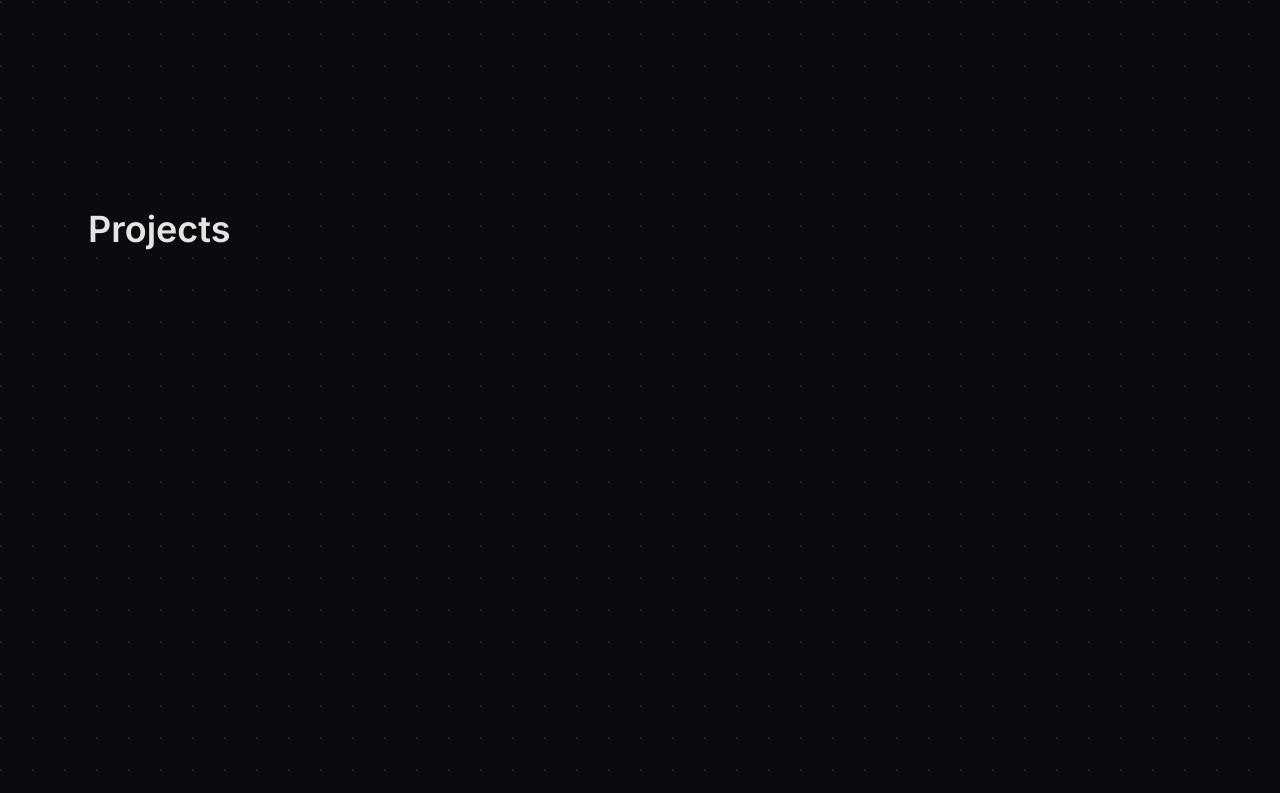
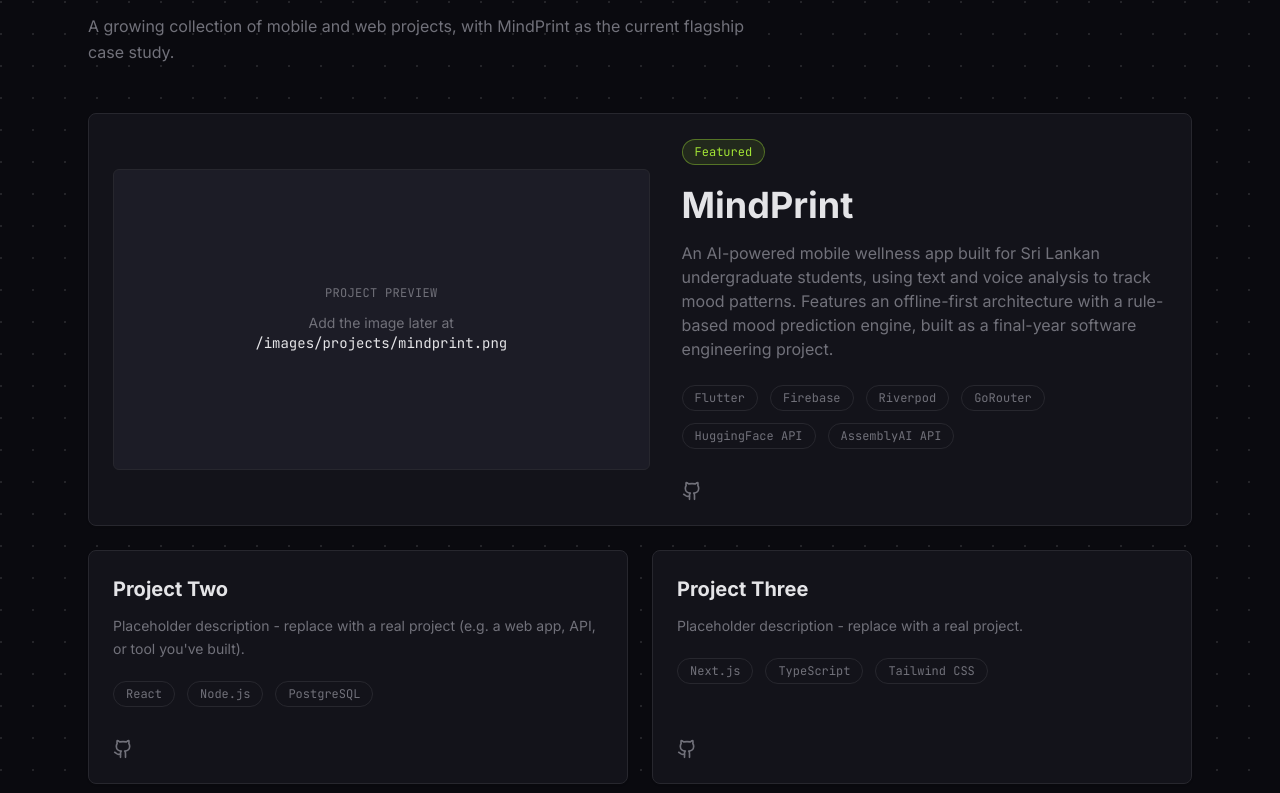
Before and after one commit to ghsenu/Portfolio, a Next.js app: page / in a window 1280 px wide. Shown: the part 2527-3320 px from the top of the page. Built offline with nearby package versions, Linux system fonts and the light colour scheme.

Commit message:
feat: add Projects section with featured MindPrint project and project grid

```diff
--- a/components/sections/Projects.tsx
+++ b/components/sections/Projects.tsx
@@ -1,7 +1,178 @@
+"use client";
+
+import { motion, type Variants } from "framer-motion";
+import { ExternalLink, Github } from "lucide-react";
+import { projects } from "@/data/projects";
+import { Badge } from "@/components/ui/Badge";
+import { Card } from "@/components/ui/Card";
+import { SectionHeading } from "@/components/ui/SectionHeading";
+
+const containerVariants: Variants = {
+  hidden: {},
+  visible: {
+    transition: {
+      staggerChildren: 0.1,
+    },
+  },
+};
+
+const cardVariants: Variants = {
+  hidden: { opacity: 0, y: 24 },
+  visible: {
+    opacity: 1,
+    y: 0,
+    transition: {
+      duration: 0.5,
+      ease: "easeOut",
+    },
+  },
+};
+
+const featuredProject = projects.find((project) => project.featured);
+const standardProjects = projects.filter((project) => !project.featured);
+
+function ProjectLinks({
+  githubUrl,
+  liveUrl,
+}: {
+  githubUrl?: string;
+  liveUrl?: string;
+}) {
+  return (
+    <div className="flex items-center gap-3">
+      {githubUrl ? (
+        <a
+          href={githubUrl}
+          target="_blank"
+          rel="noreferrer"
+          className="text-muted transition-colors hover:text-primary"
+          aria-label="View project on GitHub"
+        >
+          <Github className="h-5 w-5" aria-hidden="true" />
+        </a>
+      ) : null}
+      {liveUrl ? (
+        <a
+          href={liveUrl}
+          target="_blank"
+          rel="noreferrer"
+          className="text-muted transition-colors hover:text-primary"
+          aria-label="View live project"
+        >
+          <ExternalLink className="h-5 w-5" aria-hidden="true" />
+        </a>
+      ) : null}
+    </div>
+  );
+}
+
 export function Projects() {
   return (
-    <section id="projects" className="flex min-h-screen items-center py-24">
-      <h2 className="text-4xl font-semibold text-foreground">Projects</h2>
+    <section id="projects" className="py-24">
+      <div className="mx-auto max-w-6xl">
+        <SectionHeading
+          eyebrow="03. Projects"
+          title="Things I've Built"
+          description="A growing collection of mobile and web projects, with MindPrint as the current flagship case study."
+        />
+
+        <motion.div
+          variants={containerVariants}
+          initial="hidden"
+          whileInView="visible"
+          viewport={{ once: true, amount: 0.18 }}
+        >
+          {featuredProject ? (
+            <motion.div variants={cardVariants}>
+              <Card className="transition duration-300 hover:-translate-y-1 hover:border-primary/70 hover:shadow-lg hover:shadow-primary/10">
+                <div className="grid gap-8 lg:grid-cols-[1.05fr_0.95fr] lg:items-center">
+                  <div className="aspect-video overflow-hidden rounded-md border border-border bg-surfaceLight">
+                    <div className="flex h-full flex-col items-center justify-center gap-3 px-6 text-center">
+                      <p className="font-mono text-xs uppercase tracking-wide text-muted">
+                        Project Preview
+                      </p>
+                      <p className="max-w-sm text-sm text-muted">
+                        Add the image later at{" "}
+                        <span className="font-mono text-foreground">
+                          {featuredProject.imageUrl}
+                        </span>
+                      </p>
+                    </div>
+                  </div>
+
+                  <div>
+                    <Badge className="border-accent/40 bg-accent/10 text-accent">
+                      Featured
+                    </Badge>
+                    <h3 className="mt-5 text-3xl font-bold text-foreground md:text-4xl">
+                      {featuredProject.title}
+                    </h3>
+                    <p className="mt-4 text-sm leading-relaxed text-muted md:text-base">
+                      {featuredProject.description}
+                    </p>
+
+                    <div className="mt-6 flex flex-wrap gap-3">
+                      {featuredProject.techStack.map((tech) => (
+                        <Badge
+                          key={tech}
+                          className="transition duration-200 hover:scale-105 hover:border-primary hover:text-foreground"
+                        >
+                          {tech}
+                        </Badge>
+                      ))}
+                    </div>
+
+                    <div className="mt-8">
+                      <ProjectLinks
+                        githubUrl={featuredProject.githubUrl}
+                        liveUrl={featuredProject.liveUrl}
+                      />
+                    </div>
+                  </div>
+                </div>
+              </Card>
+            </motion.div>
+          ) : null}
+
+          <motion.div
+            className="mt-6 grid gap-6 md:grid-cols-2"
+            variants={containerVariants}
+          >
+            {standardProjects.map((project) => (
+              <motion.div key={project.id} variants={cardVariants}>
+                <Card className="flex h-full flex-col transition duration-300 hover:-translate-y-1 hover:border-primary/70 hover:shadow-lg hover:shadow-primary/10">
+                  <div className="flex-1">
+                    <h3 className="text-xl font-bold text-foreground">
+                      {project.title}
+                    </h3>
+                    <p className="mt-3 text-sm leading-relaxed text-muted">
+                      {project.description}
+                    </p>
+
+                    <div className="mt-5 flex flex-wrap gap-3">
+                      {project.techStack.map((tech) => (
+                        <Badge
+                          key={tech}
+                          className="transition duration-200 hover:scale-105 hover:border-primary hover:text-foreground"
+                        >
+                          {tech}
+                        </Badge>
+                      ))}
+                    </div>
+                  </div>
+
+                  <div className="mt-8">
+                    <ProjectLinks
+                      githubUrl={project.githubUrl}
+                      liveUrl={project.liveUrl}
+                    />
+                  </div>
+                </Card>
+              </motion.div>
+            ))}
+          </motion.div>
+        </motion.div>
+      </div>
     </section>
   );
 }
--- /dev/null
+++ b/data/projects.ts
@@ -0,0 +1,43 @@
+import type { Project } from "@/types";
+
+export const projects: Project[] = [
+  {
+    id: "mindprint",
+    title: "MindPrint",
+    description:
+      "An AI-powered mobile wellness app built for Sri Lankan undergraduate students, using text and voice analysis to track mood patterns. Features an offline-first architecture with a rule-based mood prediction engine, built as a final-year software engineering project.",
+    techStack: [
+      "Flutter",
+      "Firebase",
+      "Riverpod",
+      "GoRouter",
+      "HuggingFace API",
+      "AssemblyAI API",
+    ],
+    // TODO: add the actual project image at public/images/projects/mindprint.png.
+    imageUrl: "/images/projects/mindprint.png",
+    // TODO: add the real GitHub URL.
+    githubUrl: "#",
+    liveUrl: undefined,
+    featured: true,
+  },
+  // TODO: replace with real project.
+  {
+    id: "project-2",
+    title: "Project Two",
+    description:
+      "Placeholder description - replace with a real project (e.g. a web app, API, or tool you've built).",
+    techStack: ["React", "Node.js", "PostgreSQL"],
+    githubUrl: "#",
+    featured: false,
+  },
+  // TODO: replace with real project.
+  {
+    id: "project-3",
+    title: "Project Three",
+    description: "Placeholder description - replace with a real project.",
+    techStack: ["Next.js", "TypeScript", "Tailwind CSS"],
+    githubUrl: "#",
+    featured: false,
+  },
+];
```
Also changed, not shown: types/index.ts (+11 -0 lines).
